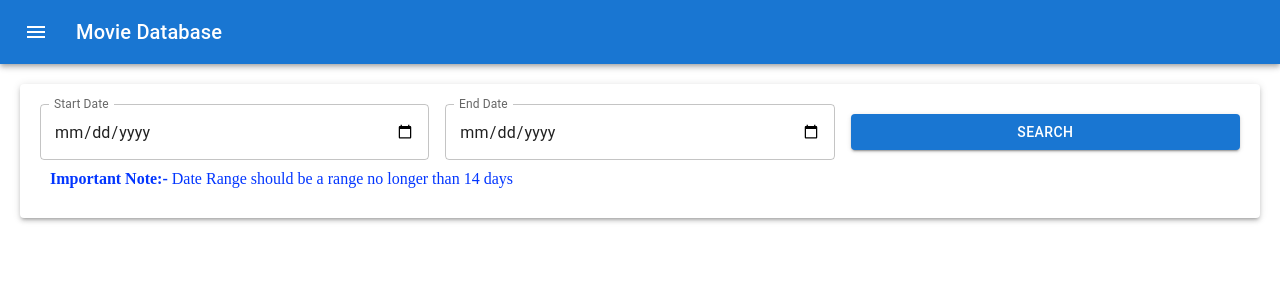
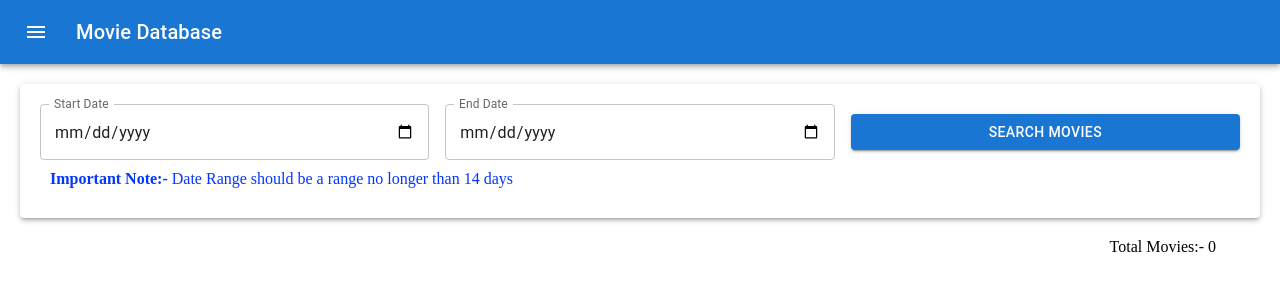
Before and after one commit to Ashwinumbarkar20/MovieDB, a React (Vite) app: page / in a window 1280 px wide. Shown: the top 300 px of the page. Built offline with nearby package versions, Linux system fonts and the light colour scheme.

Commit message:
Some Modifications done

```diff
--- a/src/Component/MovieContainer/MovieContainer .jsx
+++ b/src/Component/MovieContainer/MovieContainer .jsx
@@ -17,8 +17,10 @@ import { MovieDBApp } from '../../Context';
 const MovieContainer = () => {
     const { movies } = useContext(MovieDBApp)
     return (
+
         <Container>
-            <Grid container spacing={3}>
+        <div style={{display:"flex",justifyContent:"end"}}><p style={{marginBottom:"10px"}}>Total Movies:- {movies.length}</p></div>
+        {movies? <Grid container spacing={3}>
                 {movies.map((movie) => (
                     <Grid item xs={12} sm={6} md={4} lg={3} key={movie.id}>
                         <Paper elevation={3}>
@@ -46,7 +48,8 @@ const MovieContainer = () => {
                         </Paper>
                     </Grid>
                 ))}
-            </Grid>
+            </Grid>:"Loading..."}
+
         </Container>
     );
 };
--- a/src/Component/SearchBox/Search.jsx
+++ b/src/Component/SearchBox/Search.jsx
@@ -39,7 +39,7 @@ export default function Search() {
                             onClick={handleSearch}
                             fullWidth
                         >
-                            Search
+                            Search Movies
                         </Button>
                     </Grid>
                 </Grid>
```
